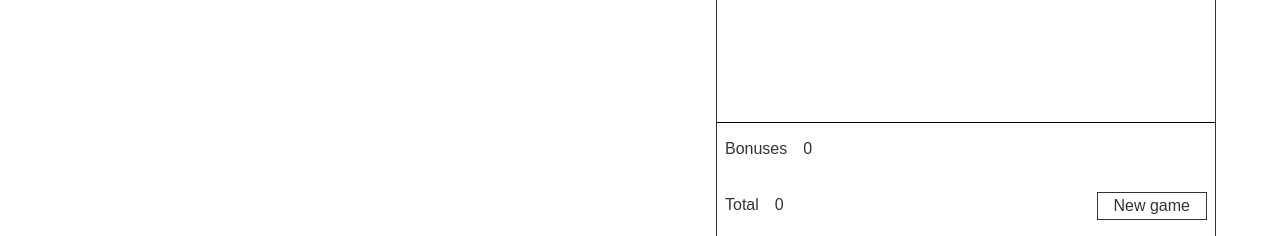
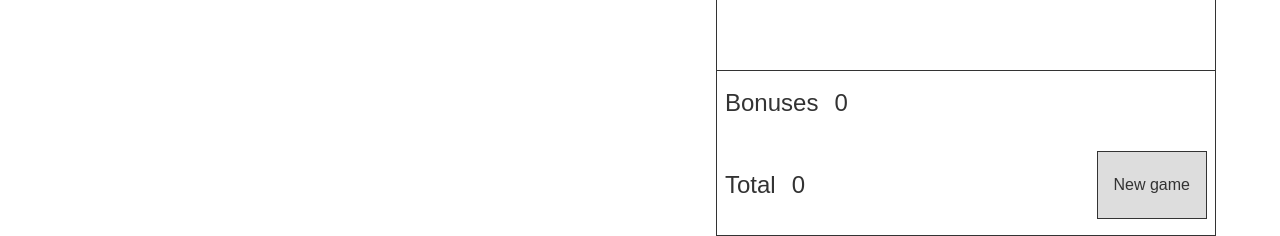
Before and after one commit to rodynenko/game-points, a React (Create React App) app: page / in a window 1280 px wide. Shown: the part 564-800 px from the top of the page. Built offline with nearby package versions, Linux system fonts and the light colour scheme.

Commit message:
add just styling of summary block

```diff
--- a/src/components/App/styles.ts
+++ b/src/components/App/styles.ts
@@ -10,7 +10,11 @@ export const Grid = styled.div`
   display: grid;
   grid-template-columns: 1fr min(40vw, 500px);
   height: 100vh;
-  height: max(100vh, 700px);
+  height: min(100vh, 820px);
+
+  @media (max-width: 568px) {
+    grid-template-columns: 1fr;
+  }
 `
 
 export const Main = styled.main``
@@ -18,8 +22,7 @@ export const Main = styled.main``
 export const Aside = styled.aside`
   display: flex;
   flex-direction: column;
-  border-left: 1px solid var(--text-color);
-  border-right: 1px solid var(--text-color);
+  border: 1px solid var(--text-color);
 `
 
 export const AsideHeader = styled.h2`
--- a/src/components/Summary/components/SummaryBonuses.tsx
+++ b/src/components/Summary/components/SummaryBonuses.tsx
@@ -7,7 +7,8 @@ import { commonSummaryBox } from '../styles'
 const SummaryBonusesWrapper = styled.div`
   ${commonSummaryBox}
   width: 100%;
-  border-top: 1px solid black;
+  border-top: 1px solid var(--text-color);
+  font-size: 1.5rem;
 
   span + span {
     margin-left: 1rem;
--- a/src/components/Summary/components/SummaryNewGame.tsx
+++ b/src/components/Summary/components/SummaryNewGame.tsx
@@ -11,6 +11,11 @@ const SummaryNewGameWrapper = styled.div`
   justify-content: flex-end;
 `
 
+const NewGameButton = styled(Button)`
+  padding: 1.5rem 1rem;
+  background-color: #ddd;
+`
+
 const SummaryNewGame = () => {
   const dispatch = useDispatch()
   const onResetClick = () => {
@@ -19,7 +24,7 @@ const SummaryNewGame = () => {
 
   return (
     <SummaryNewGameWrapper>
-      <Button onClick={onResetClick}>New game</Button>
+      <NewGameButton onClick={onResetClick}>New game</NewGameButton>
     </SummaryNewGameWrapper>
   )
 }
--- a/src/components/Summary/components/SummaryTotalScore.tsx
+++ b/src/components/Summary/components/SummaryTotalScore.tsx
@@ -7,6 +7,7 @@ import { commonSummaryBox } from '../styles'
 const SummaryTotalScoreWrapper = styled.div`
   ${commonSummaryBox}
   width: 50%;
+  font-size: 1.5rem;
   span + span {
     margin-left: 1rem;
   }
```
Also changed, not shown: 1 other file (tests, documents, lock files or other folders).
